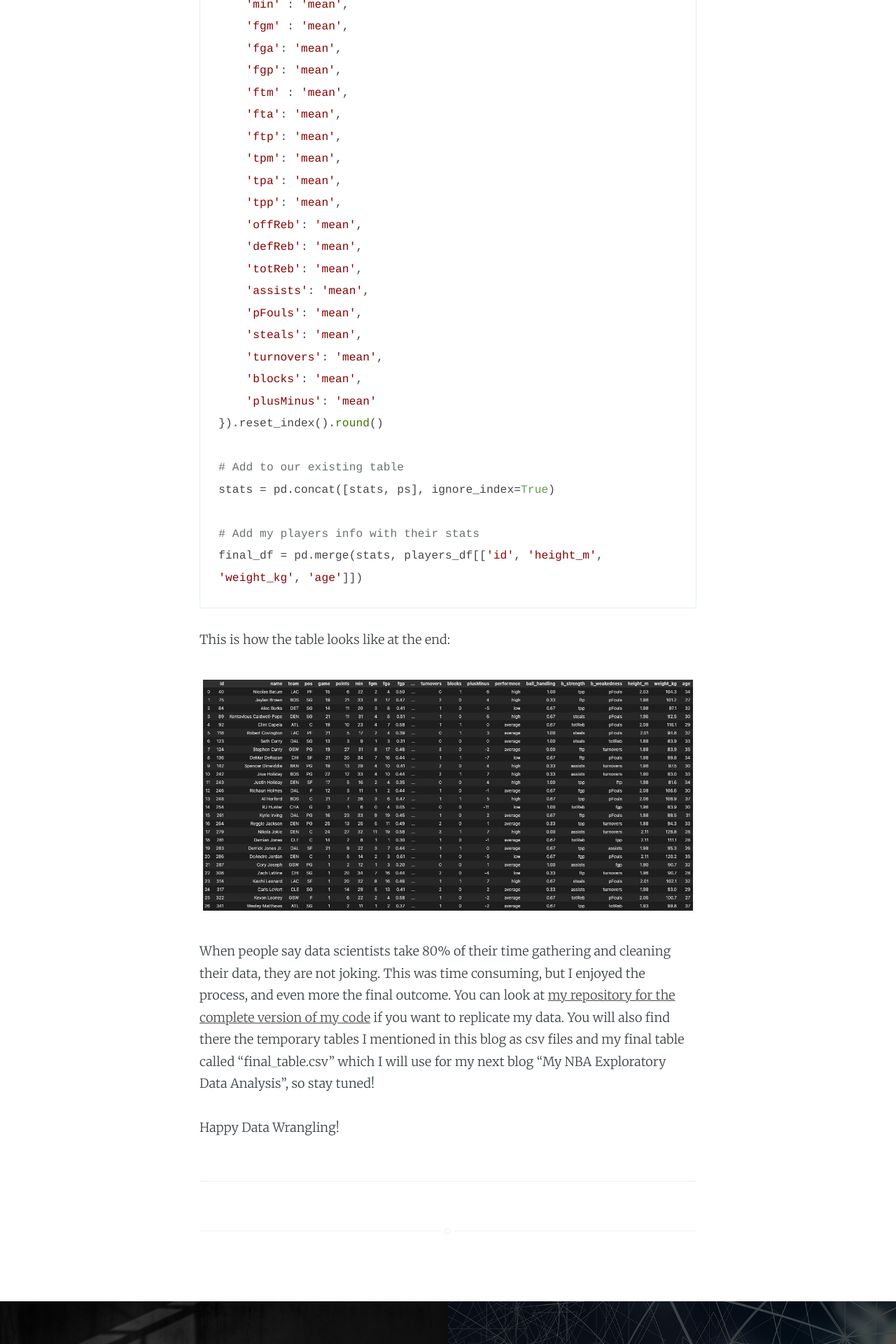
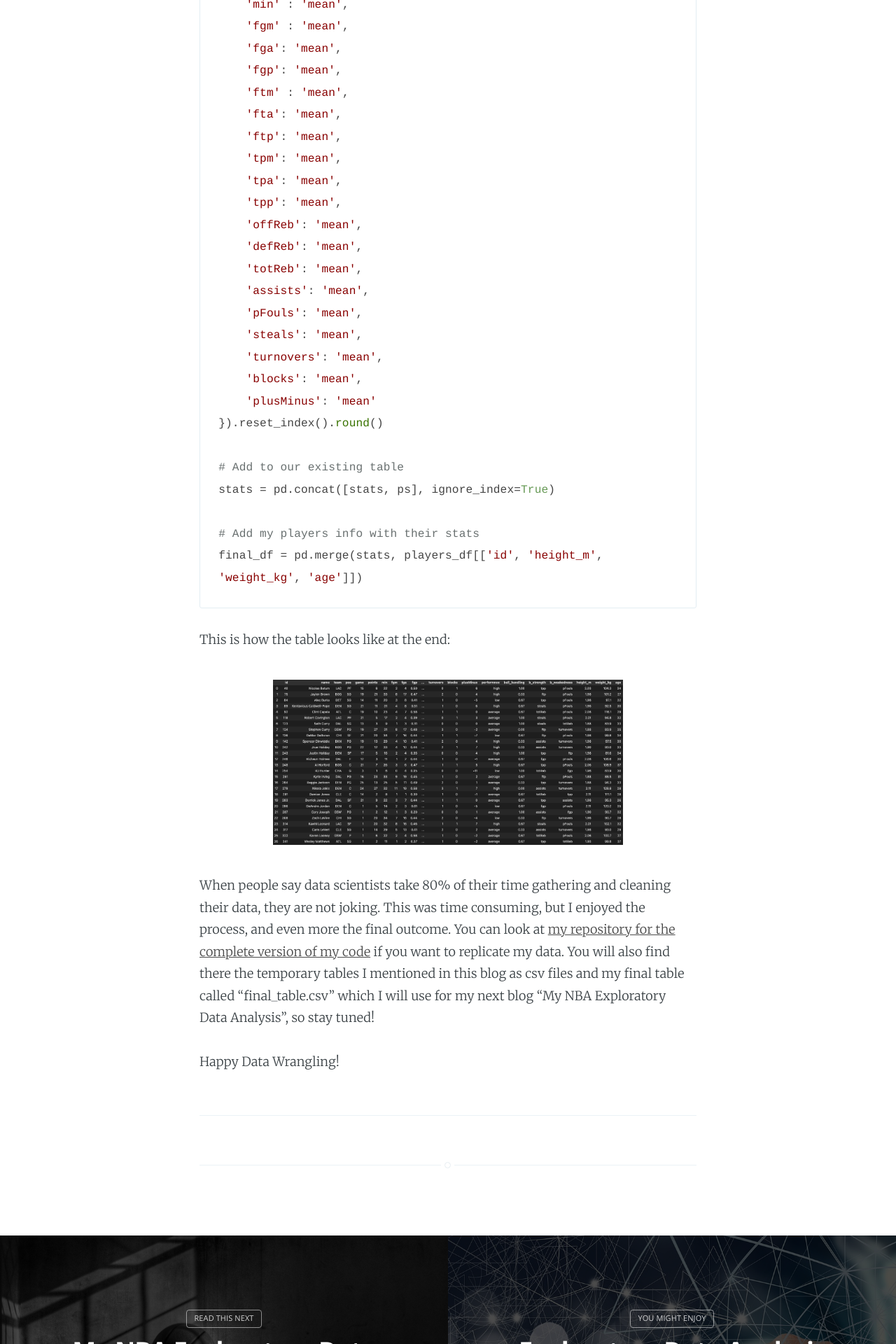
Before and after one commit to isaacaguilar97/my-blog, a Jekyll site: the page built from _posts/2023-12-11-NBA-Data-Extraction-and-Cleaning.md, in a window 1280 px wide. Shown: the part 4480-6400 px from the top of the page at 70% size. Built offline with Jekyll 4.4.1, drawn with Linux system fonts in a browser that asks for light colours; nearby versions of some CDN libraries.

Commit message:
small edits

```diff
--- a/_posts/2023-12-11-NBA-Data-Extraction-and-Cleaning.md
+++ b/_posts/2023-12-11-NBA-Data-Extraction-and-Cleaning.md
@@ -95,7 +95,7 @@
 
 <p>This is how the table looks like at the end:</p>
 
-<p><img src="https://isaacaguilar97.github.io/my-blog/assets/images/final_table.png" alt="Final Table" width="700"/></p>
+<p><img src="https://isaacaguilar97.github.io/my-blog/assets/images/final_table.png" alt="Final Table" width="500"/></p>
 
 <p>When people say data scientists take 80% of their time gathering and cleaning their data, they are not joking. This was time consuming, but I enjoyed the process, and even more the final outcome. You can look at <a href="https://github.com/isaacaguilar97/you-in-nba">my repository for the complete version of my code</a> if you want to replicate my data. You will also find there the temporary tables I mentioned in this blog as csv files and my final table called “final_table.csv” which I will use for my next blog “My NBA Exploratory Data Analysis”, so stay tuned!</p>
 
```
